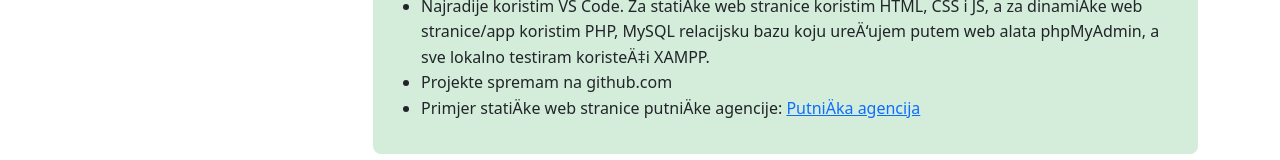
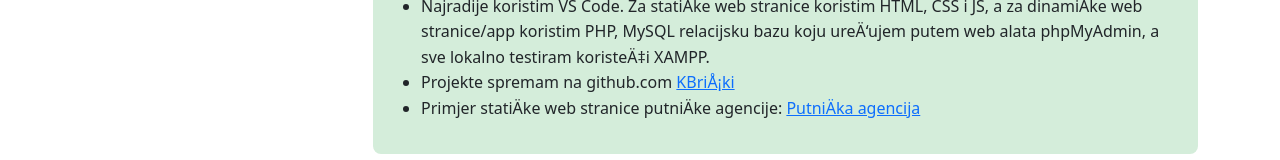
Before and after one commit to KBriski/o_meni_KB, a plain HTML site: page iskustvo.html in a window 1280 px wide. Shown: the part 855-1015 px from the top of the page. Drawn offline with nearby package versions, Linux system fonts and the light colour scheme.

Commit message:
iskustvo.html

```diff
--- a/iskustvo.html
+++ b/iskustvo.html
@@ -157,7 +157,9 @@ body.dark-mode .moj-footer {
         <li><strong>Web aplikacija za produženi boravak</strong> izradila sam za završni rad. Glavni jezik za izradu aplikacije je skriptni PHP uz korištenje HTML, CSS i JavaScript. Aplikacija koristi MySQL relacijsku bazu podataka koja je uređivana putem web alata phpMyAdmin.   </li>
         <li>Koristila sam XAMPP lokalno okruženje web poslužitelja za brzo i jednostavno testiranje aplikacije te uočavanje nedostataka prilikom stvaranja koda na vlastitom računalu</li>
         <li>Najradije koristim VS Code. Za statičke web stranice koristim HTML, CSS i JS, a za dinamičke web stranice/app koristim PHP, MySQL relacijsku bazu koju uređujem putem web alata phpMyAdmin, a sve lokalno testiram koristeći XAMPP. </li>
-        <li>Projekte spremam na github.com</li>
+        <li>Projekte spremam na github.com
+          <a href="https://github.com/KBriski">KBriški</a>
+           </li>
         <li>Primjer statičke web stranice putničke agencije:
             <a href="https://kbriski.github.io/projekt_osnove_DHTML">Putnička agencija</a>
             </li>
```
